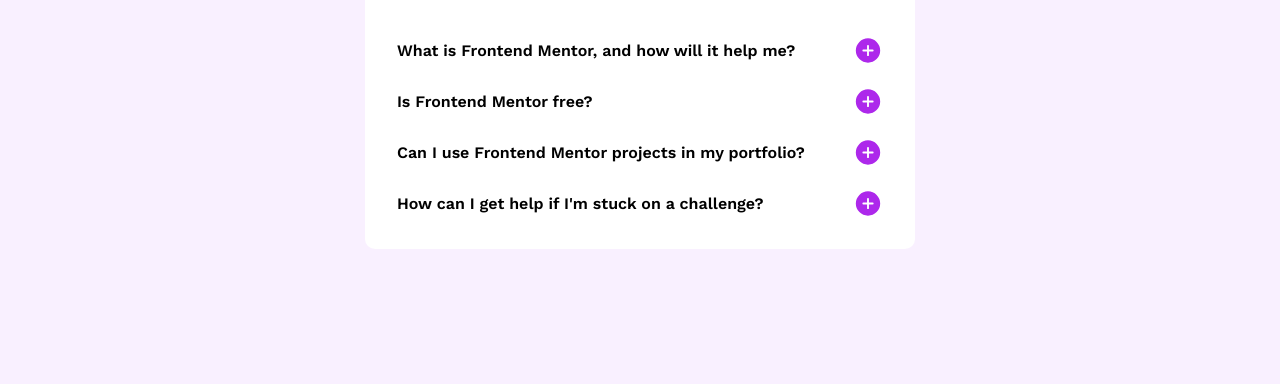
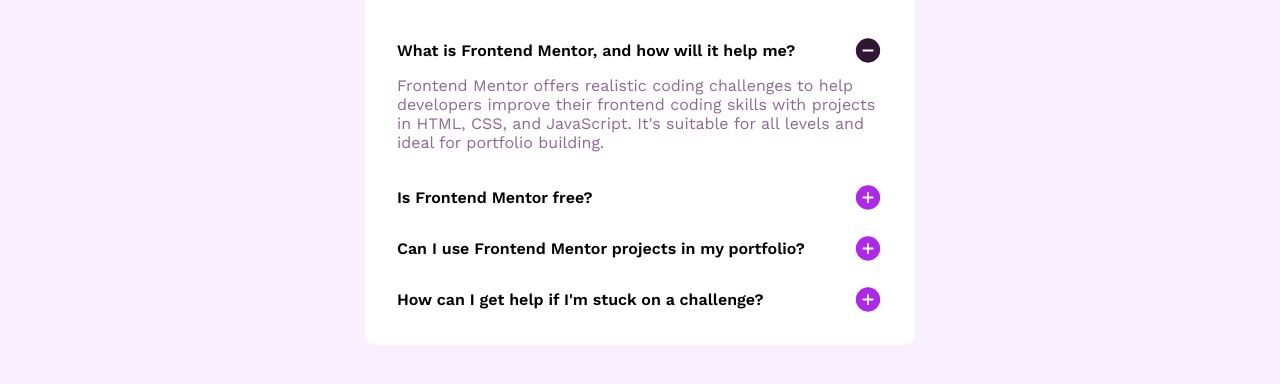
Before and after one commit to GaMeSDST/faq-accordion, a plain HTML site: page index.html in a window 1280 px wide. Shown: the part 328-712 px from the top of the page. Drawn offline with nearby package versions, Linux system fonts and the light colour scheme.

Commit message:
Force Active on first item.

```diff
--- a/index.html
+++ b/index.html
@@ -21,12 +21,12 @@
       <p>FAQs</p>
     </div>
     <div class="data">
-      <div class="first main" onclick="expand(this.classList)">
+      <div class="first main" onclick="shrink(this.classList)">
         <p>What is Frontend Mentor, and how will it help me?</p>
         <div class="first icon"></div>
       </div>
 
-      <div class="first sub">Frontend Mentor offers realistic coding challenges to help developers improve their
+      <div class="first sub active">Frontend Mentor offers realistic coding challenges to help developers improve their
         frontend coding skills with projects in HTML, CSS, and JavaScript. It's suitable for
         all levels and ideal for portfolio building.</div>
 
--- a/style.css
+++ b/style.css
@@ -79,6 +79,9 @@ body {
     font-weight: 600;
 }
 
+.icon.first {
+    background: url(assets/images/icon-minus.svg);
+}
 
 .icon {
     background: url(assets/images/icon-plus.svg);
```
